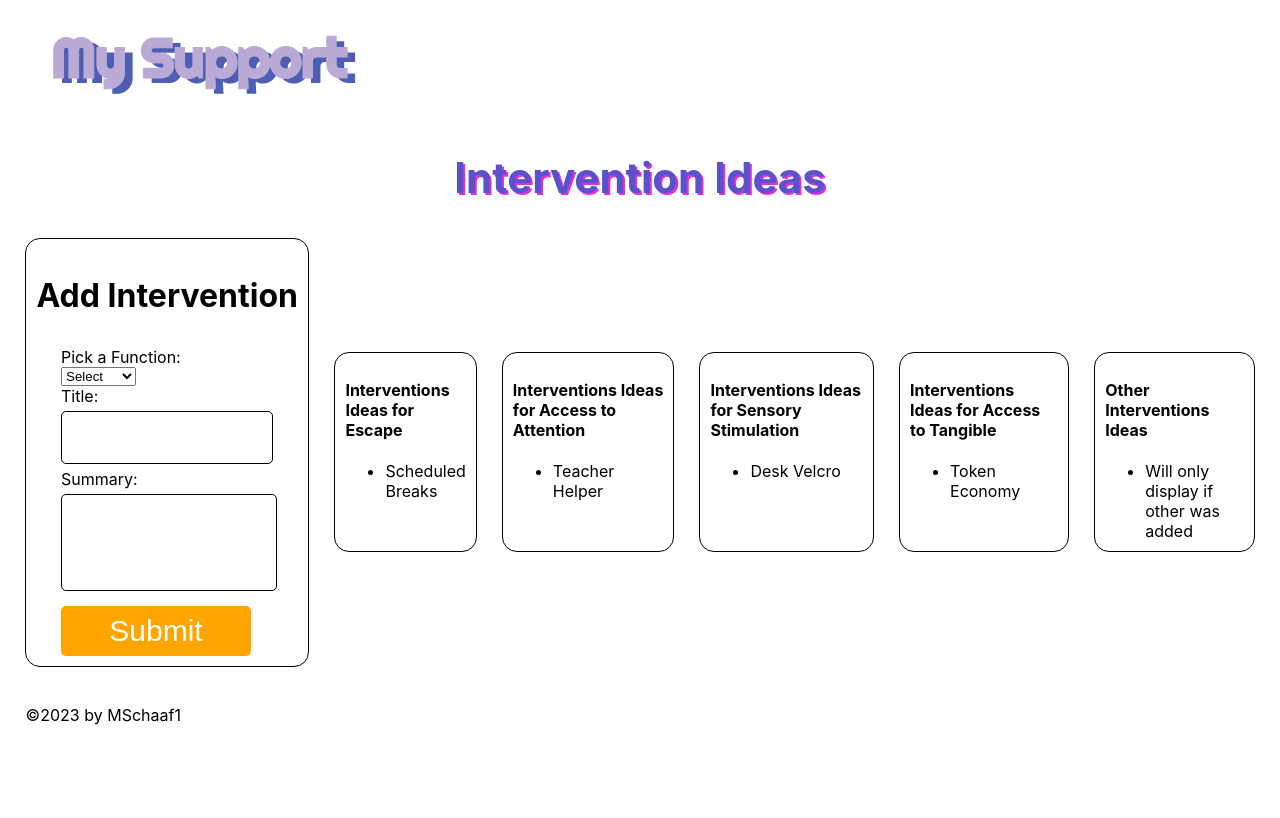
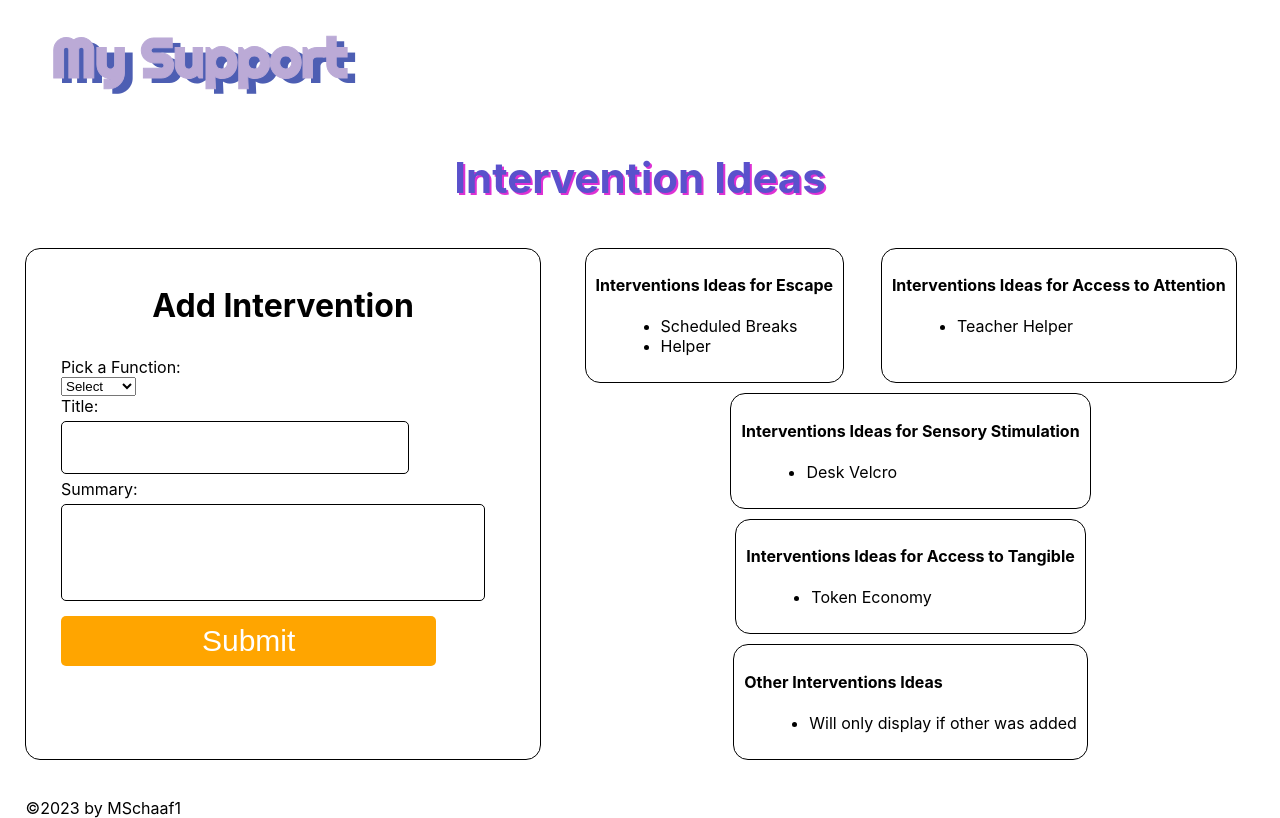
Before and after one commit to mschaaf17/Accommodations, a React (Create React App) app in the folder client/: page /interventions in a window 1280 px wide. Built offline with nearby package versions, Linux system fonts and the light colour scheme; no server answers.

Commit message:
fixed mobile styling

```diff
--- a/client/src/pages/TeacherPages/Interventions/index.css
+++ b/client/src/pages/TeacherPages/Interventions/index.css
@@ -1,12 +1,24 @@
 .border_solid {
     border: 1px solid black;
-    margin-left: 25px;
     border-radius: 15px;
     padding: 5px 10px 10px 10px;
+    margin-top: 10px;
 }
 
-.idea_section {
-    margin-right: 25px;
+.flex_left {
+    display: flex;
+  flex-wrap: wrap;
+  justify-content: space-around;
+  margin-left: 25px;
+
+}
+.flex_right {
+    display: flex;
+  flex-wrap: wrap;
+  justify-content: space-around;
+  margin: 0 25px;
+  flex: 1
+
 }
 
 .title {
--- a/client/src/pages/TeacherPages/Interventions/index.js
+++ b/client/src/pages/TeacherPages/Interventions/index.js
@@ -33,14 +33,12 @@ if (loading) {
     <div>
           <h2 className='profile-name'>Intervention Ideas</h2>
           {/* find a way to provide teacher with function of behavior based on additional studnet info */}
-          <div className='flex'>
+          <div className='flex_left'>
             {/* Need a search bar and possible make this page large so you can click on the
             intervention regardless of if the teacher added it so that it more informaton
             can be provided --teacher much add a detail and a summary of the intervention*/}
-
             {/* thoughts if I add an intervention for a specific student will tha tbe annoying?
             should their be an add intervention but it adds to the entire list not for a particular student */}
-
             <div className='border_solid'>
                 <h3 className='center_only'>Add Intervention</h3>
                 <form className='flex_column'>
@@ -60,24 +58,24 @@ if (loading) {
                     <button className="submit-btn" type="submit">
                 Submit
               </button>
-
                 </form>
             </div>
 
-            <div className='flex idea_section'>
+            <div className=' flex_right'>
 
             <div className='border_solid'>
           <h4>Interventions Ideas for Escape</h4>
-          <ul className='flex'>
+          <ul className='flex_column'>
         {/* possible links to articles for these interventions? as well as added interventions by the teacher */}
             <li>Scheduled Breaks</li>
+            <li>Helper</li>
           </ul>
           </div>
 
 
           <div className='border_solid'>
           <h4>Interventions Ideas for Access to Attention</h4>
-          <ul className='flex'>
+          <ul className='flex_column'>
         {/* possible links to articles for these interventions or instead just a module that gives a description? */}
             <li>Teacher Helper</li>
           </ul>
@@ -85,7 +83,7 @@ if (loading) {
 
           <div className='border_solid'>
           <h4>Interventions Ideas for Sensory Stimulation</h4>
-          <ul className='flex'>
+          <ul className='flex_column'>
         {/* possible links to articles for these interventions? */}
             <li>Desk Velcro</li>
           </ul>
@@ -93,7 +91,7 @@ if (loading) {
 
           <div className='border_solid'>
           <h4>Interventions Ideas for Access to Tangible</h4>
-          <ul className='flex'>
+          <ul className='flex_column'>
         {/* possible links to articles for these interventions? */}
             <li>Token Economy</li>
           </ul>
@@ -101,7 +99,7 @@ if (loading) {
 
           <div className='border_solid'>
           <h4>Other Interventions Ideas</h4>
-          <ul className='flex'>
+          <ul className='flex_column'>
         {/* possible links to articles for these interventions? */}
             <li>Will only display if other was added</li>
           </ul>
--- a/client/src/pages/TeacherPages/StudentCharts/index.css
+++ b/client/src/pages/TeacherPages/StudentCharts/index.css
@@ -1,9 +1,20 @@
 .print_data {
     display: flex;
-    justify-content: right;
+    justify-content: flex-end;
     margin-right: 10%;
     margin-bottom: 10%;
 }
-.key {
+.margin_auto {
     margin: auto;
 }
+
+.graph_flex {
+    display: flex;
+    flex-wrap: wrap;
+    justify-content: space-between;
+    align-items: flex-start;
+
+}
+.graph_flex > div {
+    flex-basis: 30%; /* Add this line to distribute the width equally */
+  }
--- a/client/src/pages/TeacherPages/StudentCharts/index.js
+++ b/client/src/pages/TeacherPages/StudentCharts/index.js
@@ -101,12 +101,15 @@ export default function StudentCharts() {
       </>
 
     )}
+
+
     {showData && outOfSeatTotalCount >= 1 && (
       <>
-      <div className='flex key'>
-        <div className='border_solid'>
+      <div className='graph_flex' >
+
+        <div className=''>
           <h3 className='center_only '>Key</h3>
-          <div className='key'>
+          <div className='margin_auto border_solid'>
             <button className='logout'>Add Intervention</button>
             {/* after clicking add intervention a modal with a list of all the interventions
             should be display to click on -- once clicked it needs to add to this students user model
@@ -123,12 +126,17 @@ export default function StudentCharts() {
       <OutOfSeatData
        outOfSeatByDay = {outOfSeatByDay}
       />
-      <div>
-        <h3>Out of Seat Information:</h3>
-      <h4>Today's Count: {getTodayCount()}</h4>
-      <h4>Average Daily Count: </h4>
-      <h4>Total Count: {outOfSeatTotalCount}</h4>
-      <h4>Dates/Times: </h4>
+      <div className=''>
+        <h3 className='center_only'>Out of Seat Information:</h3>
+
+      <div className='border_solid'>
+      <h4 className='center_only'>Today's Count: {getTodayCount()}</h4>
+      <h4 className='center_only'>Average Daily Count: </h4>
+      <h4 className='center_only'>Total Count: {outOfSeatTotalCount}</h4>
+      </div>
+
+      <div className='border_solid'>
+      <h4 className='center_only'>Dates/Times: </h4>
       {Object.values(outOfSeat && outOfSeat).map((amount, index) => {
   const createdAtTimestamp = parseInt(amount.createdAt);
   const createdAtDate = new Date(createdAtTimestamp);
@@ -138,13 +146,14 @@ export default function StudentCharts() {
 
       return (
         <div key={index}>
-         <p>{formattedDate}</p>
+         <p className='center_only'>{formattedDate}</p>
         </div>
        );
     })}
 
    </div>
 
+         </div>
          </div>
             </>
            )}
--- a/client/src/pages/TeacherPages/TeacherAddAccommodations/index.css
+++ b/client/src/pages/TeacherPages/TeacherAddAccommodations/index.css
@@ -1,6 +1,8 @@
 .flex {
     display: flex;
+    flex-wrap: wrap;
     margin: auto;
+    justify-content: space-around;
 }
 
 .header{
```
